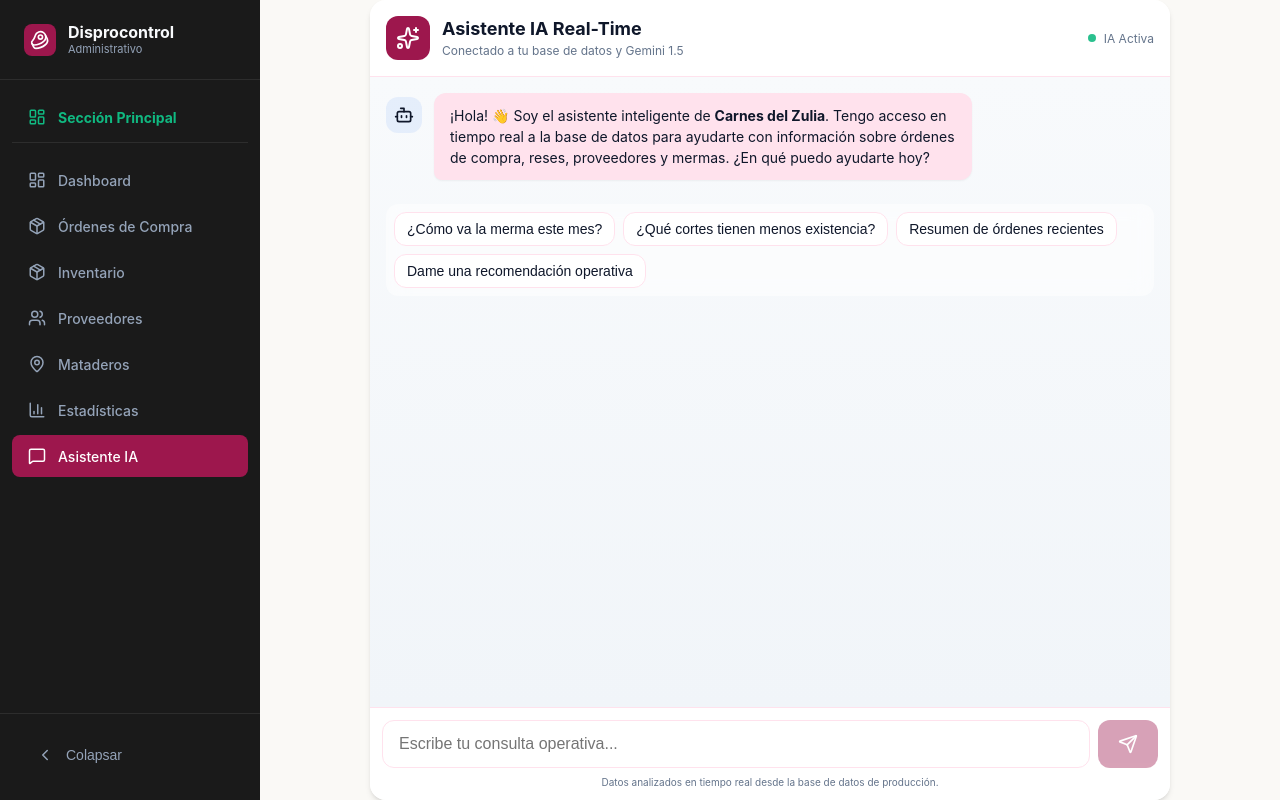
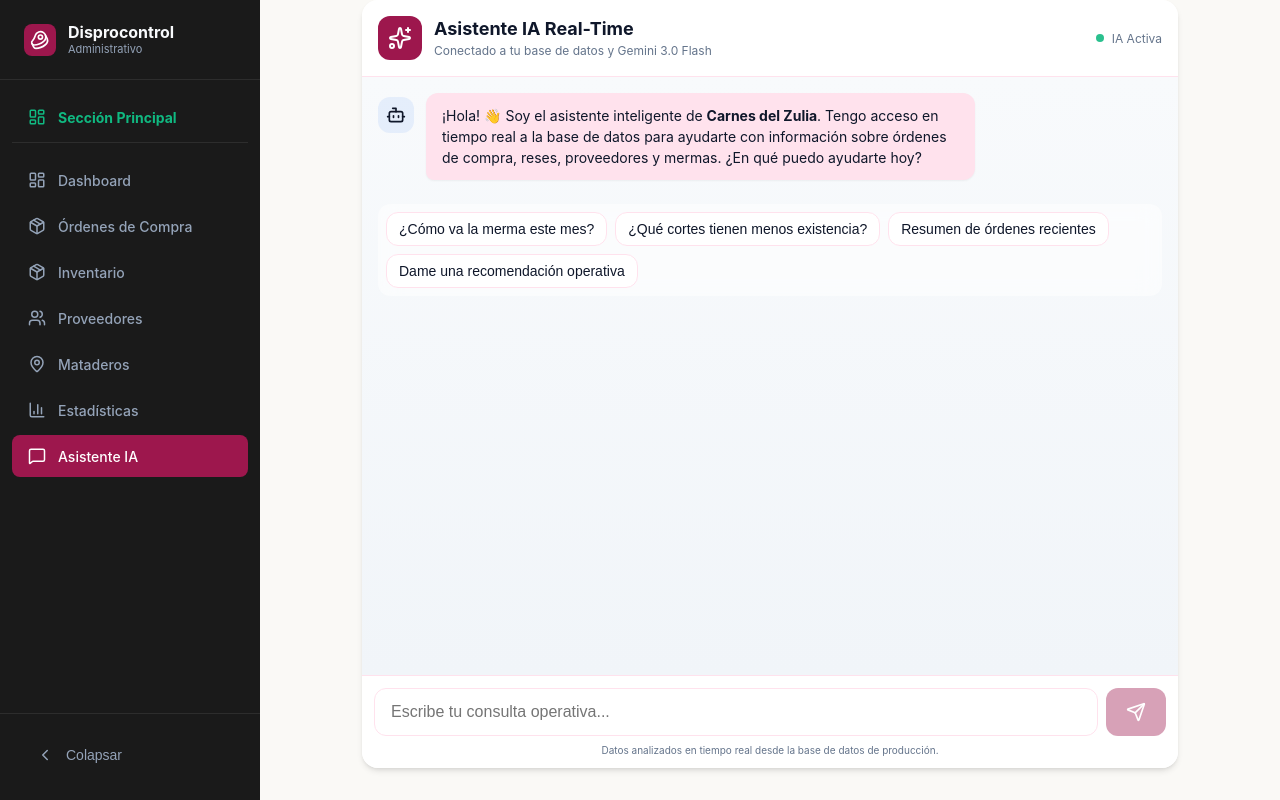
Before and after one commit to yosman2710/Disprocontrol, a Next.js app: page /admin/asistente in a window 1280 px wide. Built offline with nearby package versions, Linux system fonts and the light colour scheme; no server answers.

Commit message:
feat: Add AI assistant chatbot page, API utility, and styling, introducing `react-markdown` dependency.

```diff
--- a/package.json
+++ b/package.json
@@ -13,6 +13,7 @@
     "next": "16.1.6",
     "react": "19.2.3",
     "react-dom": "19.2.3",
+    "react-markdown": "^10.1.0",
     "sonner": "^2.0.7"
   },
   "devDependencies": {
--- a/src/app/admin/asistente/page.tsx
+++ b/src/app/admin/asistente/page.tsx
@@ -4,6 +4,7 @@ import { useState, useRef, useEffect } from 'react';
 import { Send, Bot, User, Sparkles, Loader2 } from 'lucide-react';
 import Head from 'next/head';
 import { apiFetch } from '@/lib/api';
+import ReactMarkdown from 'react-markdown';
 import '@/styles/Chatbot.css';
 
 interface Message {
@@ -66,10 +67,11 @@ export default function Chatbot() {
             setMessages(prev => [...prev, reply]);
         } catch (error: any) {
             console.error("Chat Error:", error);
+            const errorMessage = error.message || "Error desconocido en la conexión.";
             const errorReply: Message = {
                 id: (Date.now() + 1).toString(),
                 role: 'assistant',
-                content: "Hubo un problema al conectar con mi cerebro de IA. Por favor, intenta de nuevo más tarde.",
+                content: `❌ Hubo un problema: **${errorMessage}**. \n\nPor favor, verifica que el backend esté corriendo y la ApiKey sea válida.`,
                 timestamp: new Date(),
             };
             setMessages(prev => [...prev, errorReply]);
@@ -85,13 +87,6 @@ export default function Chatbot() {
         'Dame una recomendación operativa'
     ];
 
-    const renderMessageContent = (content: string) => {
-        // Simple markdown-to-tsx bolding
-        return content.split('**').map((part, i) =>
-            i % 2 === 1 ? <strong key={i}>{part}</strong> : <span key={i}>{part}</span>
-        );
-    };
-
     return (
         <>
             <Head>
@@ -104,7 +99,7 @@ export default function Chatbot() {
                     </div>
                     <div className="headerContent">
                         <h1 className="headerTitle">Asistente IA Real-Time</h1>
-                        <p className="headerSubtitle">Conectado a tu base de datos y Gemini 1.5</p>
+                        <p className="headerSubtitle">Conectado a tu base de datos y Gemini 3.0 Flash</p>
                     </div>
                     <div className="headerStatus">
                         <span className="statusIndicator" />
@@ -121,7 +116,7 @@ export default function Chatbot() {
                                 </div>
                             )}
                             <div className={msg.role === 'user' ? "userMessage" : "assistantMessage"}>
-                                {renderMessageContent(msg.content)}
+                                <ReactMarkdown>{msg.content}</ReactMarkdown>
                             </div>
                             {msg.role === 'user' && (
                                 <div className="userAvatar">
--- a/src/lib/api.ts
+++ b/src/lib/api.ts
@@ -22,7 +22,11 @@ export async function apiFetch(endpoint: string, options: any = {}) {
             handleLogout();
         }
 
-        throw new Error(errorData.message || errorData.error || 'Error en la petición');
+        const exactMessage = errorData.details
+            ? `${errorData.error} (${errorData.details})`
+            : (errorData.message || errorData.error || 'Error en la petición');
+
+        throw new Error(exactMessage);
     }
 
     return response.json();
--- a/src/styles/Chatbot.css
+++ b/src/styles/Chatbot.css
@@ -29,8 +29,9 @@ body {
 .chatContainer {
     display: flex;
     flex-direction: column;
-    height: 100vh;
-    max-width: 800px;
+    height: 80%;
+    min-height: calc(100vh - 2rem);
+    width: 80%;
     margin: 0 auto;
     background: var(--card);
     box-shadow: var(--shadow-md);
@@ -353,3 +354,48 @@ body {
         padding: 0.75rem;
     }
 }
+
+/* Markdown Content Styles */
+.userMessage p,
+.assistantMessage p {
+    margin: 0 0 0.75rem 0;
+}
+
+.userMessage p:last-child,
+.assistantMessage p:last-child {
+    margin-bottom: 0;
+}
+
+.userMessage ul,
+.assistantMessage ul,
+.userMessage ol,
+.assistantMessage ol {
+    margin: 0.5rem 0;
+    padding-left: 1.25rem;
+}
+
+.userMessage li,
+.assistantMessage li {
+    margin-bottom: 0.25rem;
+}
+
+.userMessage h1,
+.assistantMessage h1,
+.userMessage h2,
+.assistantMessage h2,
+.userMessage h3,
+.assistantMessage h3,
+.userMessage h4,
+.assistantMessage h4 {
+    margin: 1rem 0 0.5rem 0;
+    font-weight: 600;
+}
+
+.userMessage h1:first-child,
+.assistantMessage h1:first-child,
+.userMessage h2:first-child,
+.assistantMessage h2:first-child,
+.userMessage h3:first-child,
+.assistantMessage h3:first-child {
+    margin-top: 0;
+}
```
Also changed, not shown: 1 other file (tests, documents, lock files or other folders).
